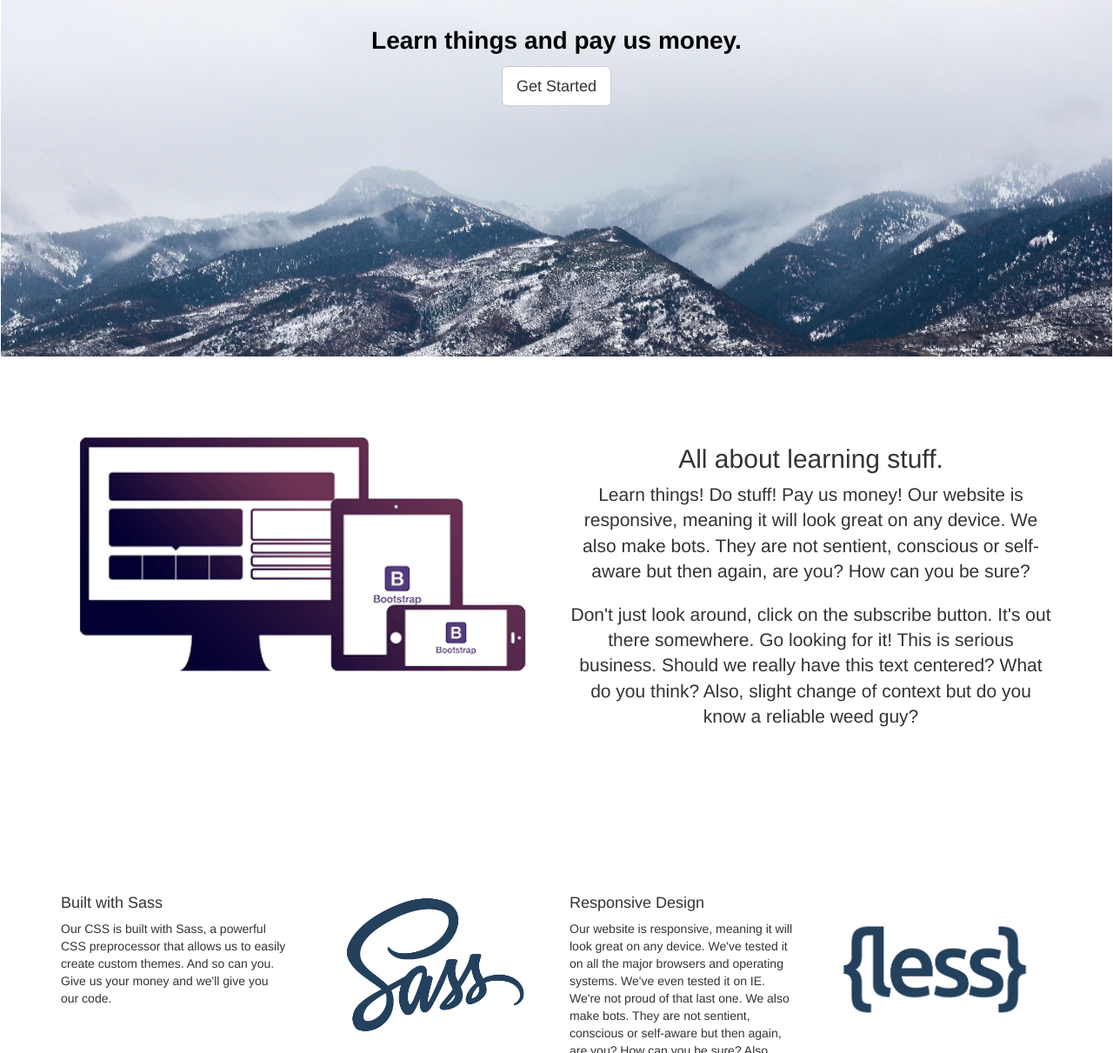
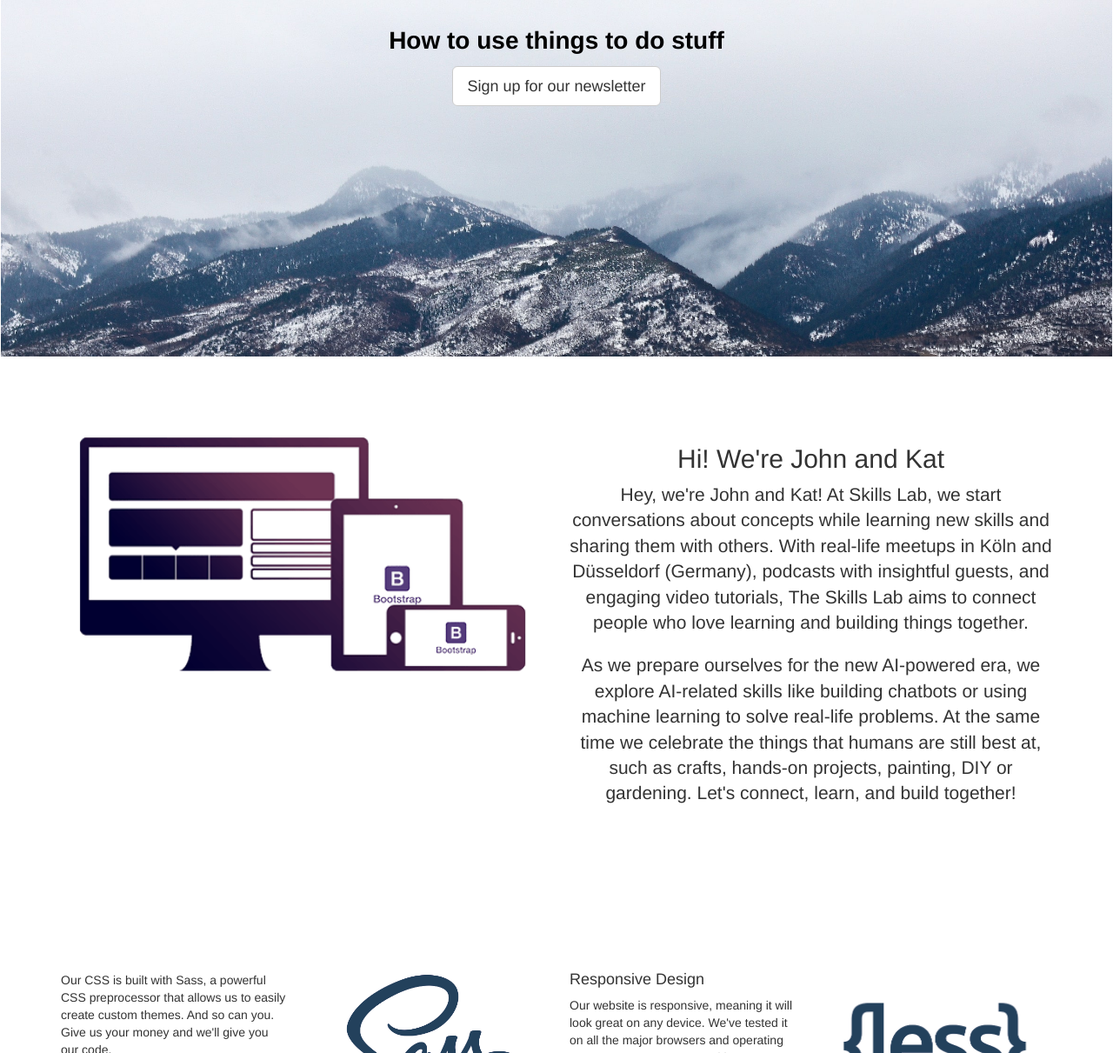
Before and after one commit to kathamazoo/kathamazoo.github.io, a plain HTML site: page index.html in a window 1280 px wide. Shown: the part 389-1600 px from the top of the page at 87% size. Drawn offline with nearby package versions, Linux system fonts and the light colour scheme.

Commit message:
Update index.html

```diff
--- a/index.html
+++ b/index.html
@@ -36,9 +36,9 @@
 <div id="home">
     <div class="landing-text">
         <h1>THE SKILLS LAB</h1>
-        <h2>Learn things and pay us money.</h2>
+        <h2>How to use things to do stuff</h2>
         <!-- modal link-->
-        <a href="#" class="btn btn-default btn-lg" data-toggle="modal" data-target="#subscribeModal">Get Started</a>
+        <a href="#" class="btn btn-default btn-lg" data-toggle="modal" data-target="#subscribeModal">Sign up for our newsletter</a>
         <!-- end modal link-->
     </div>
 </div>
@@ -49,9 +49,9 @@
             <img src="img/bootstrap.png">
         </div>
         <div class="col-sm-6 text-center">
-            <h2>All about learning stuff.</h2>
-            <p class="lead">Learn things! Do stuff! Pay us money! Our website is responsive, meaning it will look great on any device. We also make bots. They are not sentient, conscious or self-aware but then again, are you? How can you be sure?</p>
-            <p class="lead">Don't just look around, click on the subscribe button. It's out there somewhere. Go looking for it! This is serious business. Should we really have this text centered? What do you think? Also, slight change of context but do you know a reliable weed guy?</p>
+            <h2>Hi! We're John and Kat</h2>
+            <p class="lead">Hey, we're John and Kat! At Skills Lab, we start conversations about concepts while learning new skills and sharing them with others. With real-life meetups in Köln and Düsseldorf (Germany), podcasts with insightful guests, and engaging video tutorials, The Skills Lab aims to connect people who love learning and building things together.</p>
+            <p class="lead">As we prepare ourselves for the new AI-powered era, we explore AI-related skills like building chatbots or using machine learning to solve real-life problems. At the same time we celebrate the things that humans are still best at, such as crafts, hands-on projects, painting, DIY or gardening. Let's connect, learn, and build together!</p>
         </div>
     </div>
 </div>
@@ -60,7 +60,7 @@
 <div class="container">
     <div class="row">
         <div class="col-lg-3 col-md-3 col-sm-6 col-xs-12">
-            <h4>Built with Sass</h4>
+            <h4></h4>
             <p>Our CSS is built with Sass, a powerful CSS preprocessor that allows us to easily create custom themes. And so can you. Give us your money and we'll give you our code.</p>
         </div>
         <div class="col-lg-3 col-md-3 col-sm-6 col-xs-12">
```
